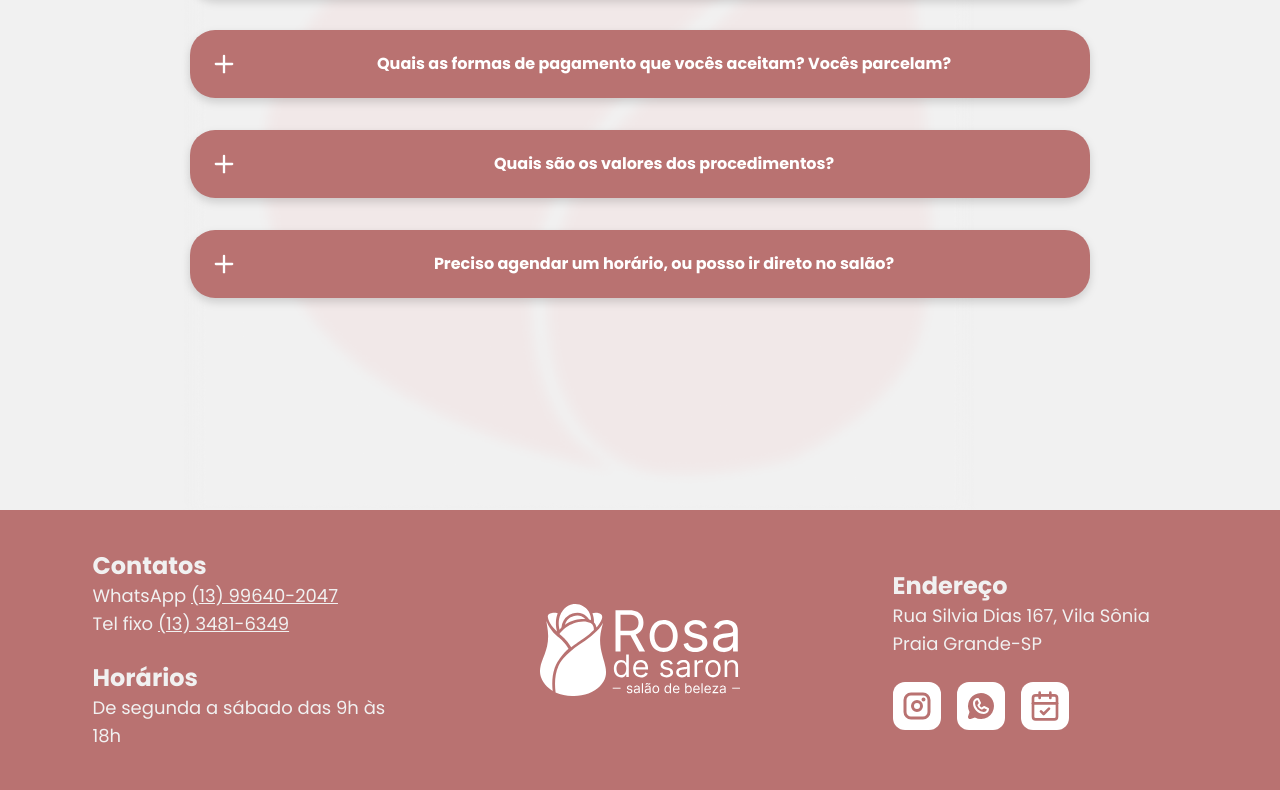
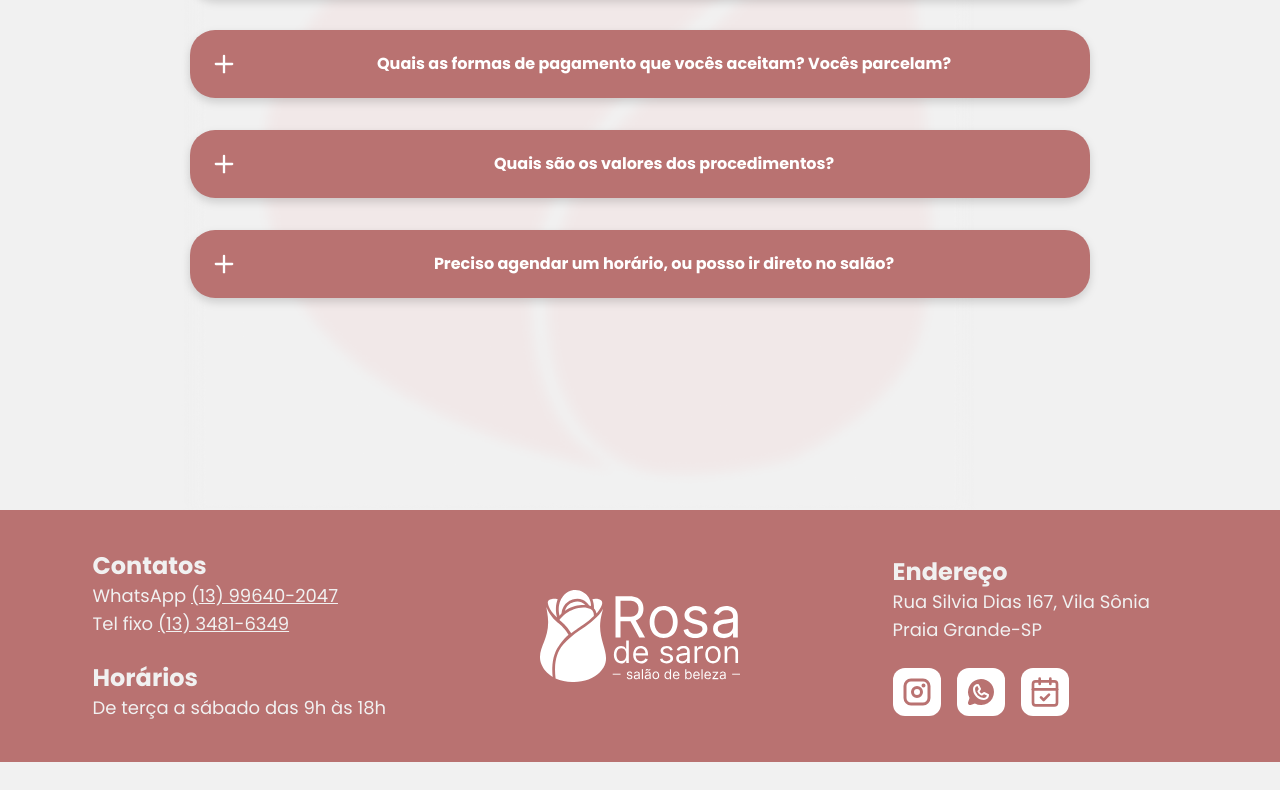
Before and after one commit to marcyroz/salao-rosa-de-saron, a Next.js app: page / in a window 1280 px wide. Shown: the part 3906-4696 px from the top of the page. After the commit the page ends 4668 px from the top, so only its background shows below. Built offline with nearby package versions, Linux system fonts and the light colour scheme.

Commit message:
fix: adjust footer schedule

```diff
--- a/src/app/_components/Footer/index.tsx
+++ b/src/app/_components/Footer/index.tsx
@@ -19,7 +19,7 @@ const Footer = () => {
 
                     <div className='flex flex-col w-[295px]'>
                         <h3 className='font-semibold text-[20px] sm:text-2xl'>Horários</h3>
-                        <span className='text-sm sm:text-lg'>De segunda a sábado das 9h às 18h</span>
+                        <span className='text-sm sm:text-lg'>De terça a sábado das 9h às 18h</span>
                     </div>
                 </div>
 
```
